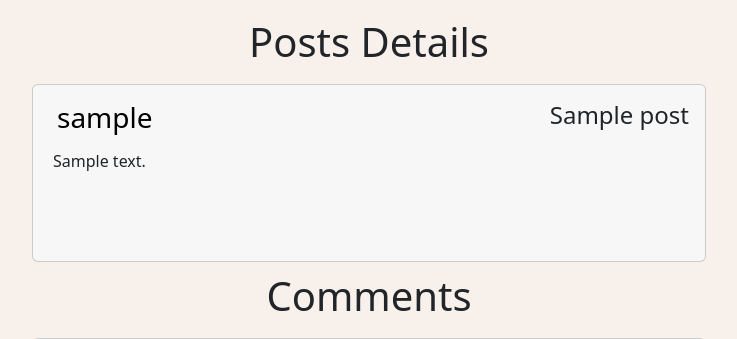
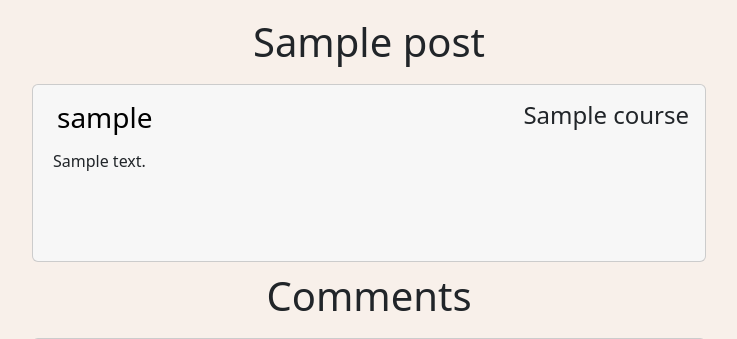
Before and after one commit to cooperwhitley/teacheasy, a Django app: page /posts/1/ in a window 1280 px wide. Shown: the part 86-425 px from the top of the page, without its empty margins (271-1008 px from the left). Run offline with Django 4.2, Linux system fonts and the light colour scheme; a user stored in the database is signed in; tables that the repository leaves empty hold one stand-in row (values such as "Sample post").

Commit message:
adjust information layout

```diff
--- a/main_app/templates/posts/detail.html
+++ b/main_app/templates/posts/detail.html
@@ -7,12 +7,12 @@
 {% block content %}
         <!-- Post Details -->
     <div class="post-list">
-        <h1 class="flex-head">Posts Details</h1>
+        <h1 class="flex-head">{{ post.title }}</h1>
         <div class="card">
             <div class="card-body">
                 <h3 class="card-text poster-name">{{post.user}}</h3>
                 <br>
-                <h4 class="card-title post-title">{{post.title}}</h4>
+                <h4 class="card-title post-title">{{post.course.name}}</h4>
                 <br>
                 <p class="card-text post-body">{{post.body}}</p>
             </div>
```
